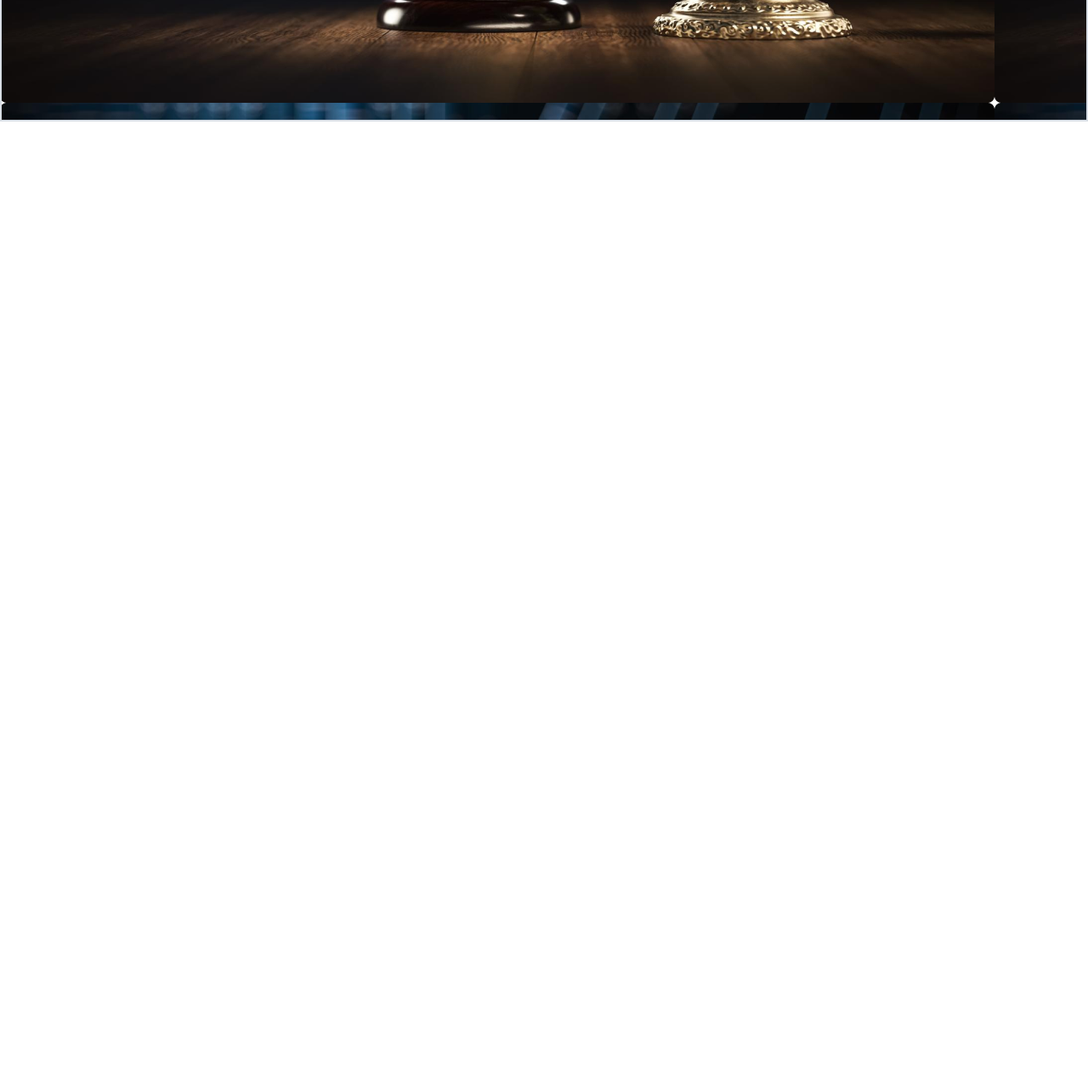
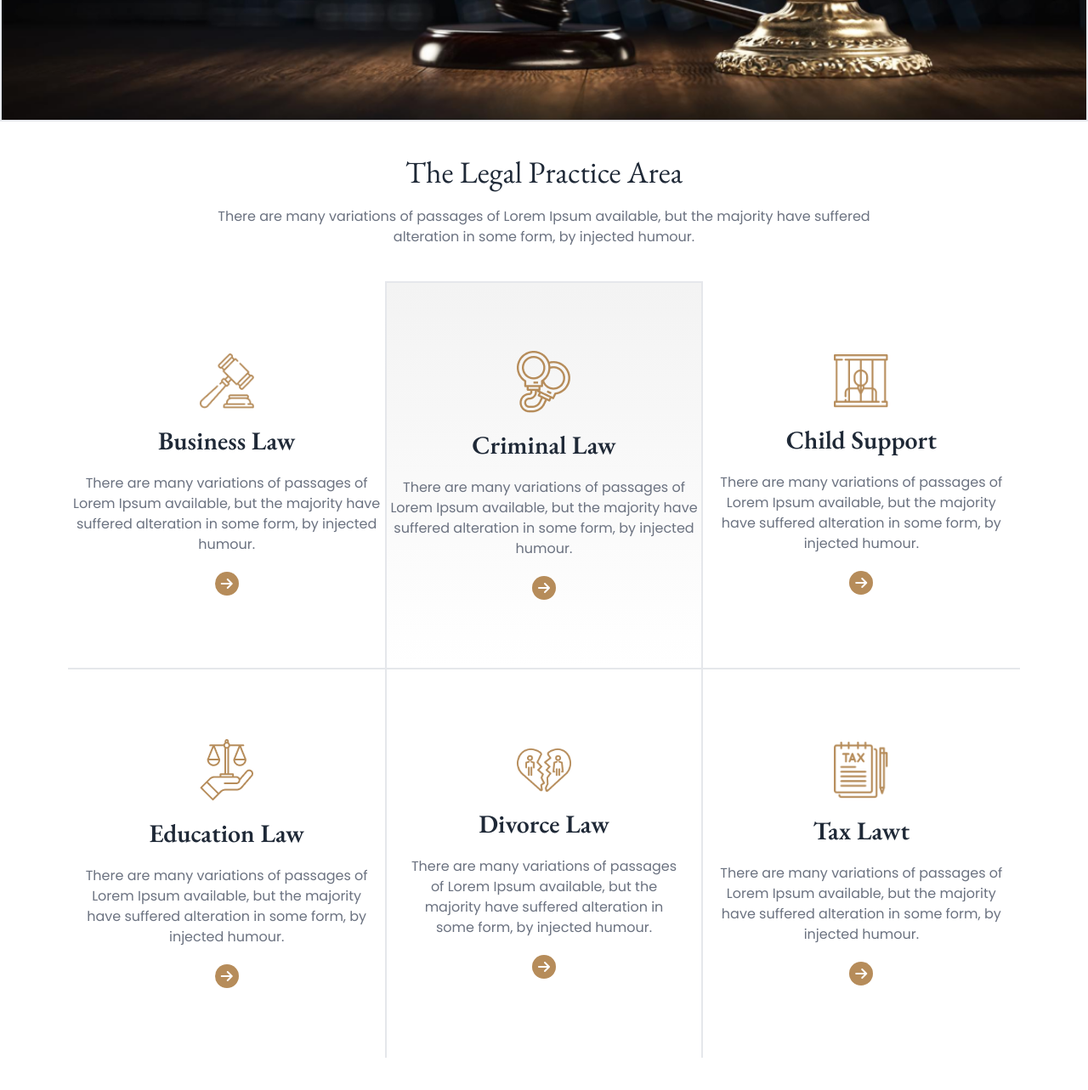
Before and after one commit to ayubislam1/legal-solution-resources-main, a plain HTML site: page index.html in a window 1280 px wide. Shown: the part 537-1820 px from the top of the page at 85% size. Before the commit the page ends 800 px from the top, so only its background shows below. Drawn offline with nearby package versions, Linux system fonts and the light colour scheme; a web font is replaced by a local one.

Commit message:
legal practice section compelete

```diff
--- a/index.html
+++ b/index.html
@@ -25,6 +25,14 @@
 			href="https://fonts.googleapis.com/css2?family=Azeret+Mono:ital,wght@0,100..900;1,100..900&family=EB+Garamond:ital,wght@0,400..800;1,400..800&family=Grey+Qo&family=Inter+Tight:ital,wght@0,100..900;1,100..900&family=Inter:ital,opsz,wght@0,14..32,100..900;1,14..32,100..900&family=Merriweather:ital,wght@0,300;0,400;0,700;0,900;1,300;1,400;1,700;1,900&family=Poppins:ital,wght@0,100;0,200;0,300;0,400;0,500;0,600;0,700;0,800;0,900;1,100;1,200;1,300;1,400;1,500;1,600;1,700;1,800;1,900&display=swap"
 			rel="stylesheet"
 		/>
+		<!-- font awesome CDN-->
+		<link
+			rel="stylesheet"
+			href="https://cdnjs.cloudflare.com/ajax/libs/font-awesome/6.6.0/css/all.min.css"
+			integrity="sha512-Kc323vGBEqzTmouAECnVceyQqyqdsSiqLQISBL29aUW4U/M7pSPA/gEUZQqv1cwx4OnYxTxve5UMg5GT6L4JJg=="
+			crossorigin="anonymous"
+			referrerpolicy="no-referrer"
+		/>
 		<style>
 			.poppins {
 				font-family: "Poppins", sans-serif;
@@ -34,16 +42,18 @@
 			}
 			.hero-pattern {
 				background-image: url("./images/banner.png");
+				background-size: cover;
+				background-repeat: no-repeat;
 				width: 100%;
 			}
 		</style>
 		<script>
 			tailwind.config = {
 				theme: {
-					extend: {},
-					colors: {
-						clifford: "#da373d",
-						"color-primary": "#B68C5A",
+					extend: {
+						colors: {
+							"color-primary": "#B68C5A",
+						},
 					},
 				},
 			};
@@ -102,7 +112,9 @@
 							>
 						</div>
 					</div>
-					<div class="navbar-center hidden lg:flex text-base text-gray-500">
+					<div
+						class="navbar-center hidden lg:flex text-base text-gray-500 poppins"
+					>
 						<ul class="menu menu-horizontal px-1">
 							<li><a>Home</a></li>
 							<li>
@@ -157,7 +169,7 @@
 							<h1 class="mb-5 text-4xl md:text-7xl font-bold garamond">
 								We Provide Effective Legal Solutionse
 							</h1>
-							<p class="mb-5 text-base">
+							<p class="mb-5 text-base poppins">
 								There are many variations of passages of Lorem Ipsum available,
 								but the majority have suffered alteration in some form, by
 								injected humour.
@@ -185,7 +197,131 @@
 				</div>
 			</section>
 		</header>
-		<main></main>
+		<main class="md:container md:mx-auto">
+			<section class="mt-10">
+				<div class="text-center md:w-3/5 md:mx-auto mt-5 mb-5">
+					<h2 class="garamond text-4xl">The Legal Practice Area</h2>
+
+					<p class="mt-5 mb-10 poppins text-base text-gray-500">
+						There are many variations of passages of Lorem Ipsum available, but
+						the majority have suffered alteration in some form, by injected
+						humour.
+					</p>
+				</div>
+				<div
+					class="grid grid-cols-1 md:grid-cols-2 lg:grid-cols-3 w-full grid-rows-2 px-20 mb-10"
+				>
+					<div
+						class="w-auto text-center flex flex-col justify-center items-center py-20 px10 space-y-5 border-b-2 border-gray-200"
+					>
+						<div class="w-16">
+							<img src="./images/business.png" alt="" />
+						</div>
+						<h4 class="garamond text-3xl font-semibold">Business Law</h4>
+						<p class="poppins text-base text-gray-500">
+							There are many variations of passages of Lorem Ipsum available,
+							but the majority have suffered alteration in some form, by
+							injected humour.
+						</p>
+						<div
+							class="bg-color-primary rounded-full w-7 h-7 items-center flex justify-center text-white"
+						>
+							<i class="fa-solid fa-arrow-right"></i>
+						</div>
+					</div>
+					<div
+						class="w-auto text-center flex flex-col justify-center items-center py-20 px10 space-y-5 border-2 border-gray-200 bg-gradient-to-t to-[#F3F3F3] from-white"
+					>
+						<div class="w-16">
+							<img src="./images/criminal.png" alt="" />
+						</div>
+						<h4 class="garamond text-3xl font-semibold">Criminal Law</h4>
+						<p class="poppins text-base text-gray-500">
+							There are many variations of passages of Lorem Ipsum available,
+							but the majority have suffered alteration in some form, by
+							injected humour.
+						</p>
+						<div
+							class="bg-color-primary rounded-full w-7 h-7 items-center flex justify-center text-white"
+						>
+							<i class="fa-solid fa-arrow-right"></i>
+						</div>
+					</div>
+					<div
+						class="w-auto text-center flex flex-col justify-center items-center py-20 px-5 space-y-5 border-b-2 border-gray-200"
+					>
+						<div class="w-16">
+							<img src="./images/child.png" alt="" />
+						</div>
+						<h4 class="garamond text-3xl font-semibold">Child Support</h4>
+						<p class="poppins text-base text-gray-500">
+							There are many variations of passages of Lorem Ipsum available,
+							but the majority have suffered alteration in some form, by
+							injected humour.
+						</p>
+						<div
+							class="bg-color-primary rounded-full w-7 h-7 items-center flex justify-center text-white"
+						>
+							<i class="fa-solid fa-arrow-right"></i>
+						</div>
+					</div>
+					<div
+						class="w-auto text-center flex flex-col justify-center items-center py-20 px-5 space-y-5"
+					>
+						<div class="w-16">
+							<img src="./images/education.png" alt="" />
+						</div>
+						<h4 class="garamond text-3xl font-semibold">Education Law</h4>
+						<p class="poppins text-base text-gray-500">
+							There are many variations of passages of Lorem Ipsum available,
+							but the majority have suffered alteration in some form, by
+							injected humour.
+						</p>
+						<div
+							class="bg-color-primary rounded-full w-7 h-7 items-center flex justify-center text-white"
+						>
+							<i class="fa-solid fa-arrow-right"></i>
+						</div>
+					</div>
+					<div
+						class="w-auto text-center flex flex-col justify-center items-center py-20 px-5 space-y-5 border-x-2 border-gray-200"
+					>
+						<div class="w-16">
+							<img src="./images/divorce.png" alt="" />
+						</div>
+						<h4 class="garamond text-3xl font-semibold">Divorce Law</h4>
+						<p class="poppins text-base text-gray-500">
+							There are many variations of passages of Lorem Ipsum available,
+							but the majority have suffered alteration in some form, by
+							injected humour.
+						</p>
+						<div
+							class="bg-color-primary rounded-full w-7 h-7 items-center flex justify-center text-white"
+						>
+							<i class="fa-solid fa-arrow-right"></i>
+						</div>
+					</div>
+					<div
+						class="w-auto h-a text-center flex flex-col justify-center items-center py-20 px-5 space-y-5"
+					>
+						<div class="w-16">
+							<img src="./images/tax.png" alt="" />
+						</div>
+						<h4 class="garamond text-3xl font-semibold">Tax Lawt</h4>
+						<p class="poppins text-base text-gray-500">
+							There are many variations of passages of Lorem Ipsum available,
+							but the majority have suffered alteration in some form, by
+							injected humour.
+						</p>
+						<div
+							class="bg-color-primary rounded-full w-7 h-7 items-center flex justify-center text-white"
+						>
+							<i class="fa-solid fa-arrow-right"></i>
+						</div>
+					</div>
+				</div>
+			</section>
+		</main>
 		<footer></footer>
 	</body>
 </html>
```
